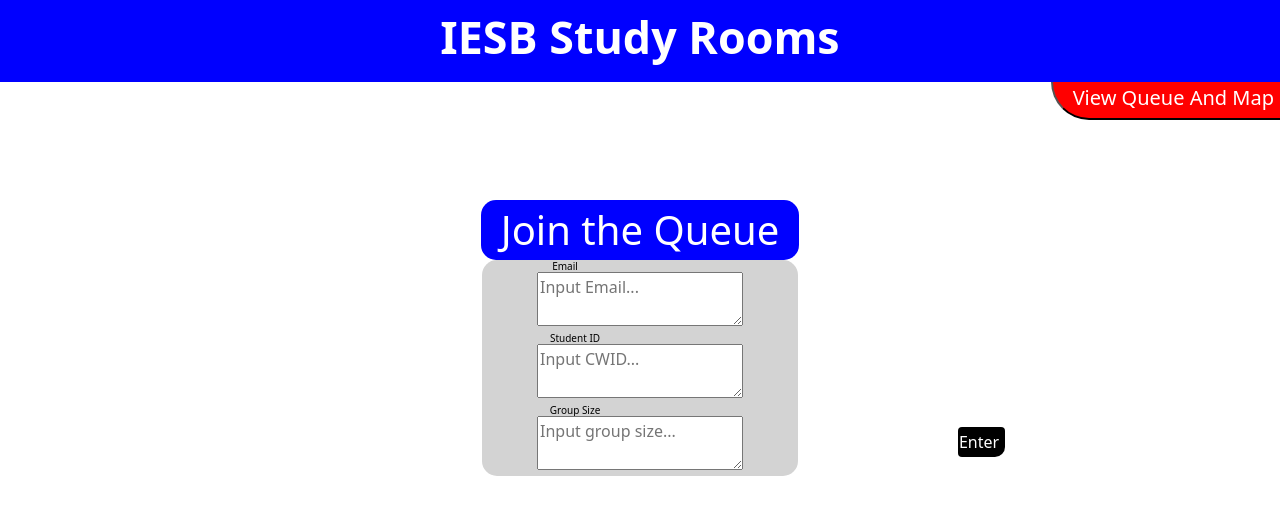
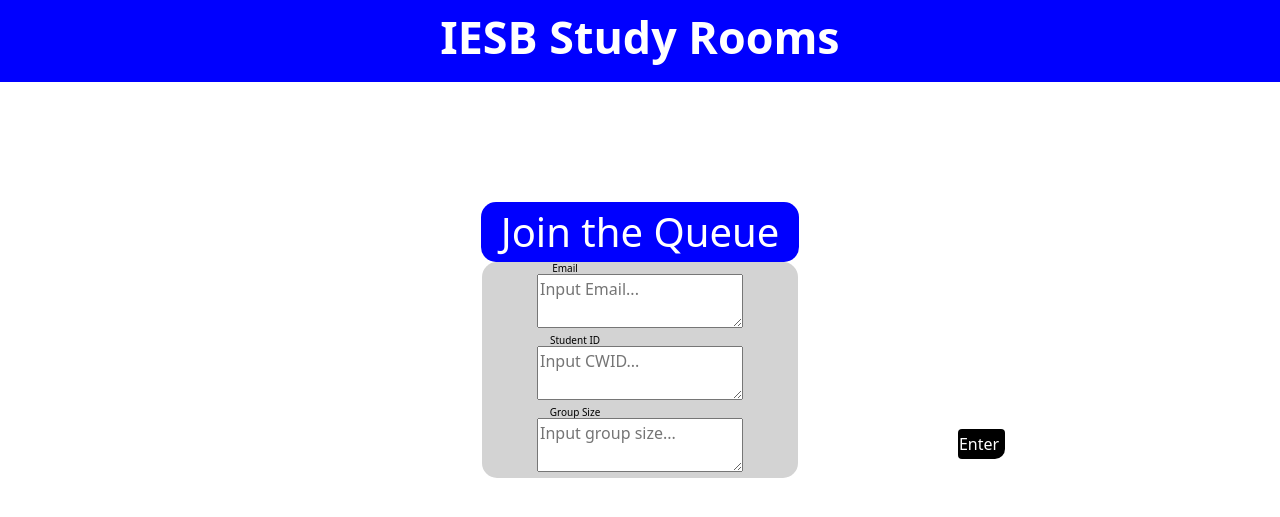
Before and after one commit to Parzeval2/Room-System, a Flask app: page /home in a window 1280 px wide. Shown: the top 517 px of the page. Run offline with Flask 3, Linux system fonts and the light colour scheme.

Commit message:
Updated homepage
Got rid of nextpage button

```diff
--- a/website/templates/HomePage.html
+++ b/website/templates/HomePage.html
@@ -15,14 +15,10 @@
                     </section>
                 </div>
 
-                <div class="row" style="text-align:right"> <div class="col" style="padding:0px; margin: 0px">
-                    <a href="queue"><button type="submit" class="nextpage" formnovalidate>View Queue And Map</button></a>
-                </div></div>
-
                 <div class="blank">
                 </div>
 
-                <div class="row"> <div class="col">
+                <div class="row" style="margin-top: 5vh;"> <div class="col">
                         <div class="topic">Join the Queue</div>
                 </div></div>
 
```
